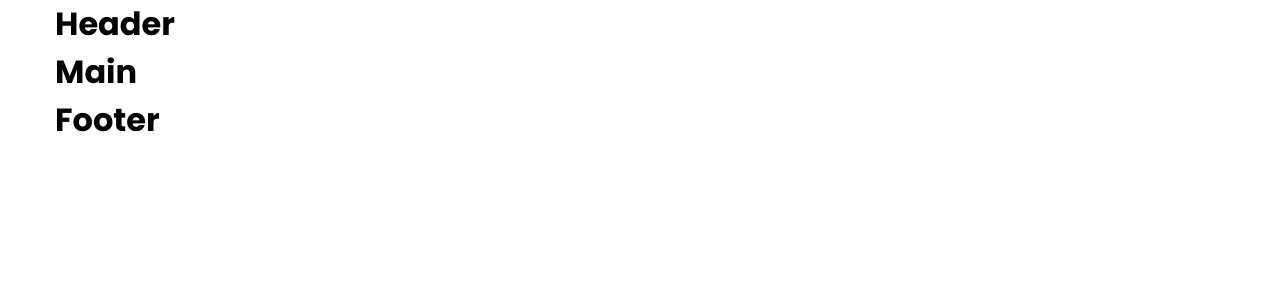
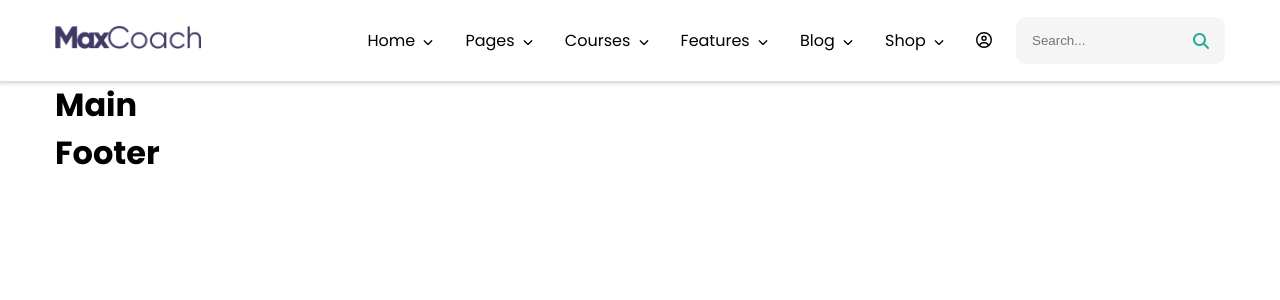
Before and after one commit to TheKaiser8/proj-html-vuejs, a Vue app: page / in a window 1280 px wide. Shown: the top 300 px of the page. Built offline with nearby package versions, Linux system fonts and the light colour scheme.

Commit message:
Aggiunge AppHeader completa Include NavHeader

```diff
--- a/index.html
+++ b/index.html
@@ -2,9 +2,13 @@
 <html lang="en">
   <head>
     <meta charset="UTF-8" />
-    <link rel="icon" type="image/svg+xml" href="/vite.svg" />
+    <link
+      rel="icon"
+      type="image/svg+xml"
+      href="/src/assets/img/favicon-192x192.png"
+    />
     <meta name="viewport" content="width=device-width, initial-scale=1.0" />
-    <title>Vue3 base template</title>
+    <title>MaxCoach</title>
   </head>
   <body>
     <div id="app"></div>
--- a/src/App.vue
+++ b/src/App.vue
@@ -1,5 +1,5 @@
 <script>
-import AppHeader from "./components/AppHeader.vue";
+import AppHeader from "./header/AppHeader.vue";
 import AppMain from "./components/AppMain.vue";
 import AppFooter from "./components/AppFooter.vue";
 
--- a/src/components/AppHeader.vue
+++ /dev/null
@@ -1,16 +0,0 @@
-<script>
-export default {
-  name: "AppHeader",
-  data() {
-    return {};
-  },
-};
-</script>
-
-<template>
-  <div class="container">
-    <h1>Header</h1>
-  </div>
-</template>
-
-<style lang="scss" scoped></style>
--- /dev/null
+++ b/src/header/AppHeader.vue
@@ -0,0 +1,43 @@
+<script>
+import NavHeader from "./NavHeader.vue";
+
+export default {
+  name: "AppHeader",
+  components: {
+    NavHeader,
+  },
+};
+</script>
+
+<template>
+  <header>
+    <div class="container">
+      <div class="logo">
+        <img src="../assets/img/dark-logo.png" alt="Logo" />
+      </div>
+      <NavHeader />
+    </div>
+  </header>
+</template>
+
+<style lang="scss" scoped>
+header {
+  padding: 0.75rem 0;
+  position: sticky;
+  top: 0;
+  left: 0;
+  right: 0;
+  z-index: 100;
+  box-shadow: 0px 0px 5px 2px rgb(0 0 0 / 20%);
+
+  .container {
+    display: flex;
+    align-items: center;
+    justify-content: space-between;
+
+    img {
+      max-height: 1.5rem;
+    }
+  }
+}
+</style>
--- /dev/null
+++ b/src/header/NavHeader.vue
@@ -0,0 +1,81 @@
+<script>
+export default {
+  name: "NavHeader",
+  data() {
+    return {
+      mainNavList: ["Home", "Pages", "Courses", "Features", "Blog", "Shop"],
+    };
+  },
+};
+</script>
+
+<template>
+  <nav class="main-nav">
+    <ul class="list-inline">
+      <li v-for="item in mainNavList">
+        <a href="#"
+          >{{ item }}
+          <font-awesome-icon
+            icon="fa-solid fa-chevron-down"
+            class="chevron-down"
+          />
+        </a>
+      </li>
+      <li>
+        <a href="#">
+          <font-awesome-icon icon="fa-regular fa-circle-user" />
+        </a>
+      </li>
+      <form action="" class="search-bar" role="search" @submit.prevent="">
+        <input class="search-bar__input" type="text" placeholder="Search..." />
+        <font-awesome-icon
+          class="search-bar__icon"
+          icon="fa-solid fa-magnifying-glass"
+        />
+      </form>
+    </ul>
+  </nav>
+</template>
+
+<style lang="scss" scoped>
+.main-nav {
+  color: var(--first-text-color);
+  .list-inline {
+    display: flex;
+    align-items: center;
+    li {
+      display: flex;
+      align-items: center;
+      list-style: none;
+      padding: 1rem;
+      a {
+        text-decoration: none;
+        color: inherit;
+        .chevron-down {
+          font-size: 0.625rem;
+          margin-left: 0.25rem;
+        }
+      }
+    }
+    .search-bar {
+      position: relative;
+      margin-left: 0.5rem;
+      .search-bar__input {
+        padding: 1rem;
+        background-color: var(--secondary-color);
+        border: none;
+        border-radius: 0.625rem;
+        outline: none;
+      }
+      .search-bar__icon {
+        position: absolute;
+        bottom: 50%;
+        transform: translate(-50%, 50%);
+        right: 0;
+        color: var(--primary-color);
+        margin-right: 0.5rem;
+      }
+    }
+  }
+}
+</style>
--- a/src/main.js
+++ b/src/main.js
@@ -8,11 +8,13 @@ import { library } from "@fortawesome/fontawesome-svg-core";
 import { FontAwesomeIcon } from "@fortawesome/vue-fontawesome";
 
 /* import specific icons */
-import { faStar } from "@fortawesome/free-solid-svg-icons";
+import { faChevronDown } from "@fortawesome/free-solid-svg-icons";
+import { faCircleUser } from "@fortawesome/free-regular-svg-icons";
+import { faMagnifyingGlass } from "@fortawesome/free-solid-svg-icons";
+
 /* import same icons with different style (use alias) */
-import { faStar as faStarEmpty } from "@fortawesome/free-regular-svg-icons";
 
 /* add icons to the library */
-library.add(faStar, faStarEmpty);
+library.add(faChevronDown, faCircleUser, faMagnifyingGlass);
 
 createApp(App).component("font-awesome-icon", FontAwesomeIcon).mount("#app");
--- a/src/style/partials/variables.scss
+++ b/src/style/partials/variables.scss
@@ -4,6 +4,7 @@
 :root {
   // Colors
   --primary-color: #20ad96;
+  --secondary-color: #f5f5f5;
   // Text colors
   --first-text-color: black;
   --second-text-color: #3f3a64;
```
